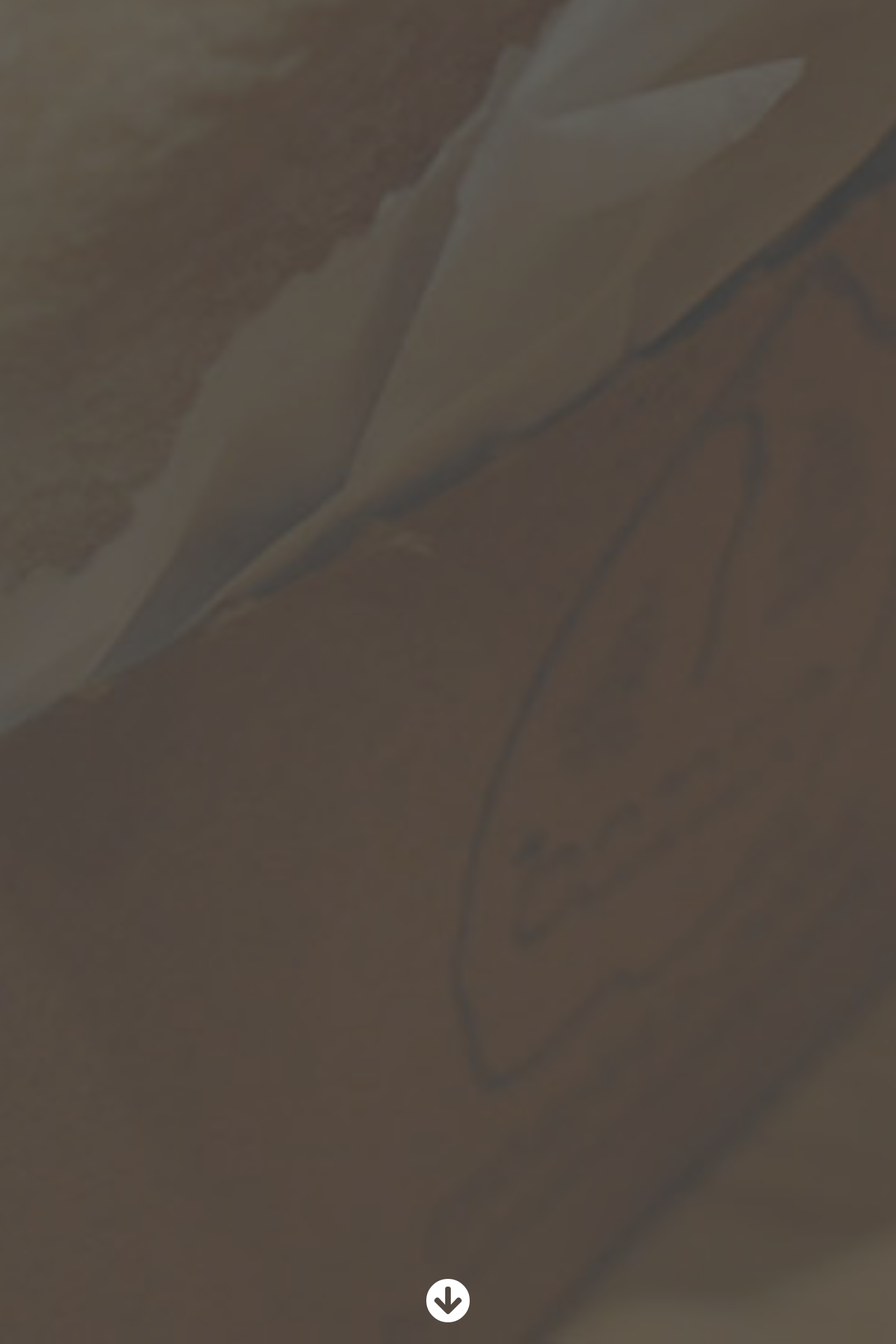
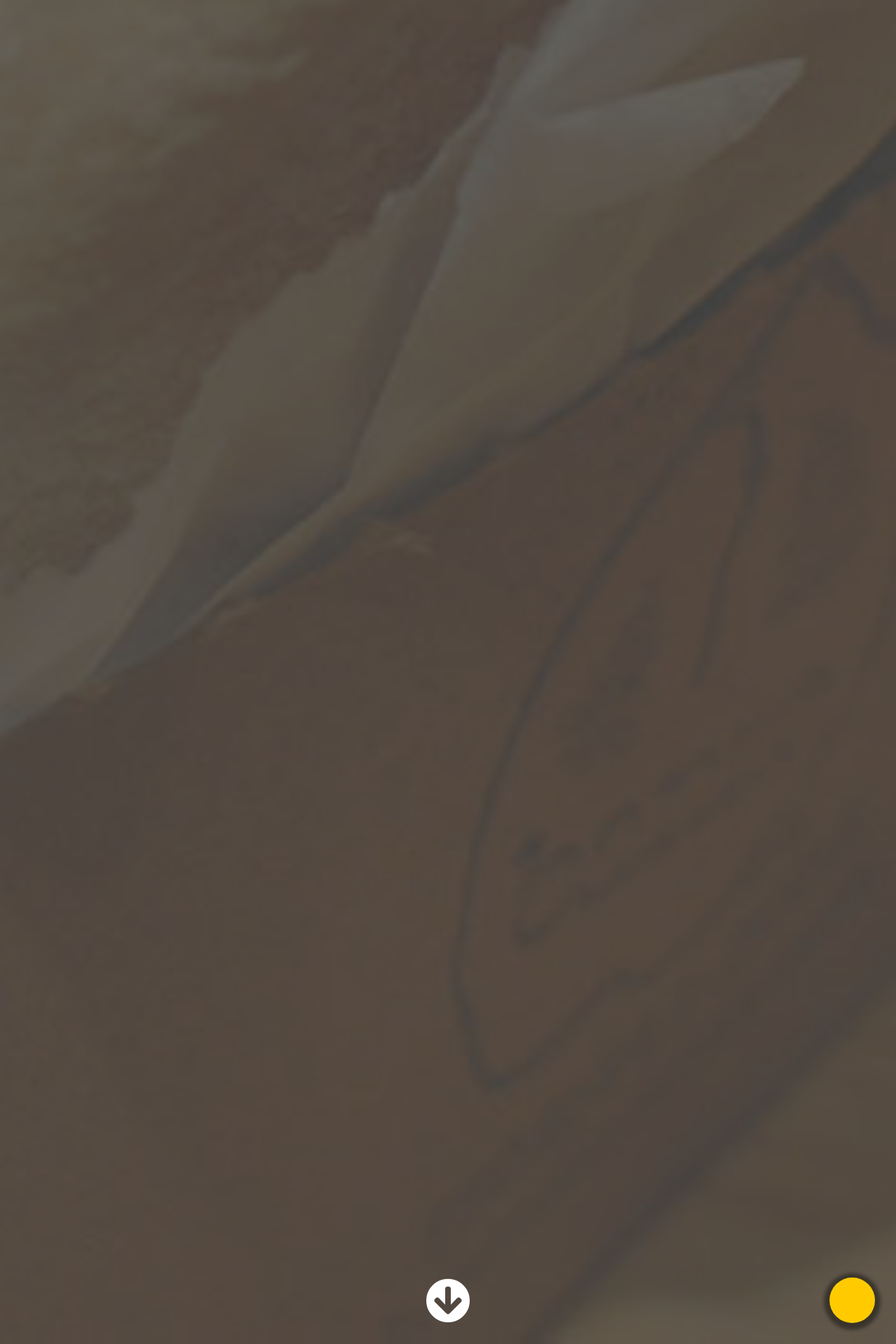
Before and after one commit to ajwahlb/Banzo, a Jekyll site: the page built from _pages/hpv2.html, in a window 1280 px wide. Shown: the part 3080-5000 px from the top of the page at 70% size. Built offline with Jekyll 4.4.1, drawn with Linux system fonts in a browser that asks for light colours; nearby versions of some CDN libraries.

Commit message:
order now button

```diff
--- a/_pages/hpv2.html
+++ b/_pages/hpv2.html
@@ -5,6 +5,10 @@ robots: noindex
 ---
 
 <div class="container-fluid">
+
+	<a href="javascript:void(0)" target="_blank">
+		<div id="orderNow"></div>
+	</a>
 
 	<div class="row full-height feature d-flex align-items-center">
 		<div class="col d-flex justify-content-center">
@@ -132,7 +136,7 @@ robots: noindex
 			</a>
 		</div>
 		<div class="col-md pad02vw">
-			<h2 class="title">Opening Times</h2>
+			<h2 class="title">Restaurant Hours</h2>
 			<p>Monday: 11:00a &ndash; 9:00p<br>
 				Tuesday: 11:00a &ndash; 9:00p<br>
 				Wednesday: 11:00a &ndash; 9:00p<br>
--- a/css/main.css
+++ b/css/main.css
@@ -67,6 +67,17 @@ html, body{ height: 100vh; }
   background-size: cover;
   background-attachment: fixed;
   height: 40vh;
+}
+#orderNow{
+  position: absolute;
+  z-index: 10;
+  border-radius: 50%;
+  background-color: #ffcb00;
+  right: 30px;
+  bottom: 30px;
+  height: 65px;
+  width: 65px;
+  box-shadow: 0 2px 5px 8px rgba(0, 0, 0, .4);
 }
 #twitter{
   padding: 50px;
```
